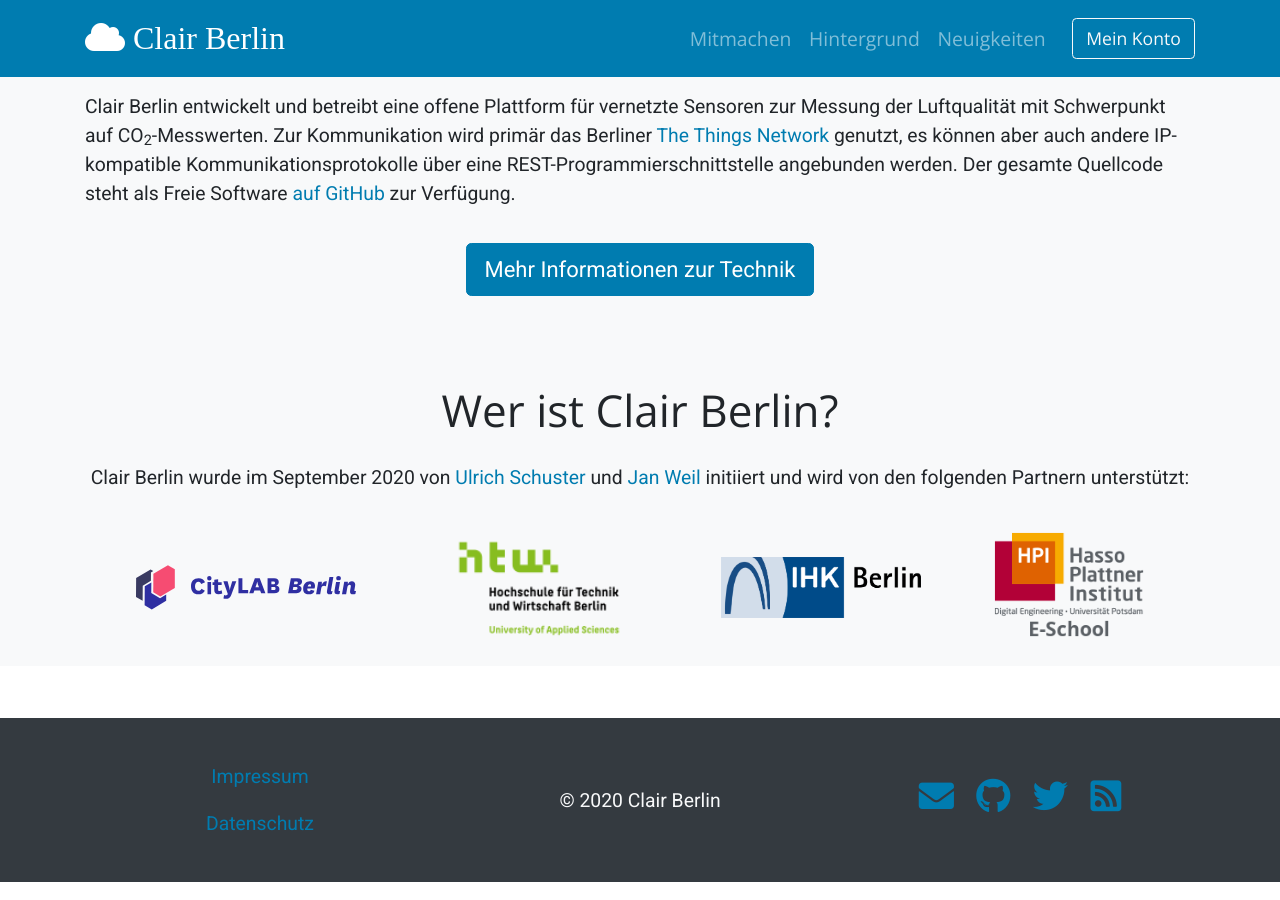
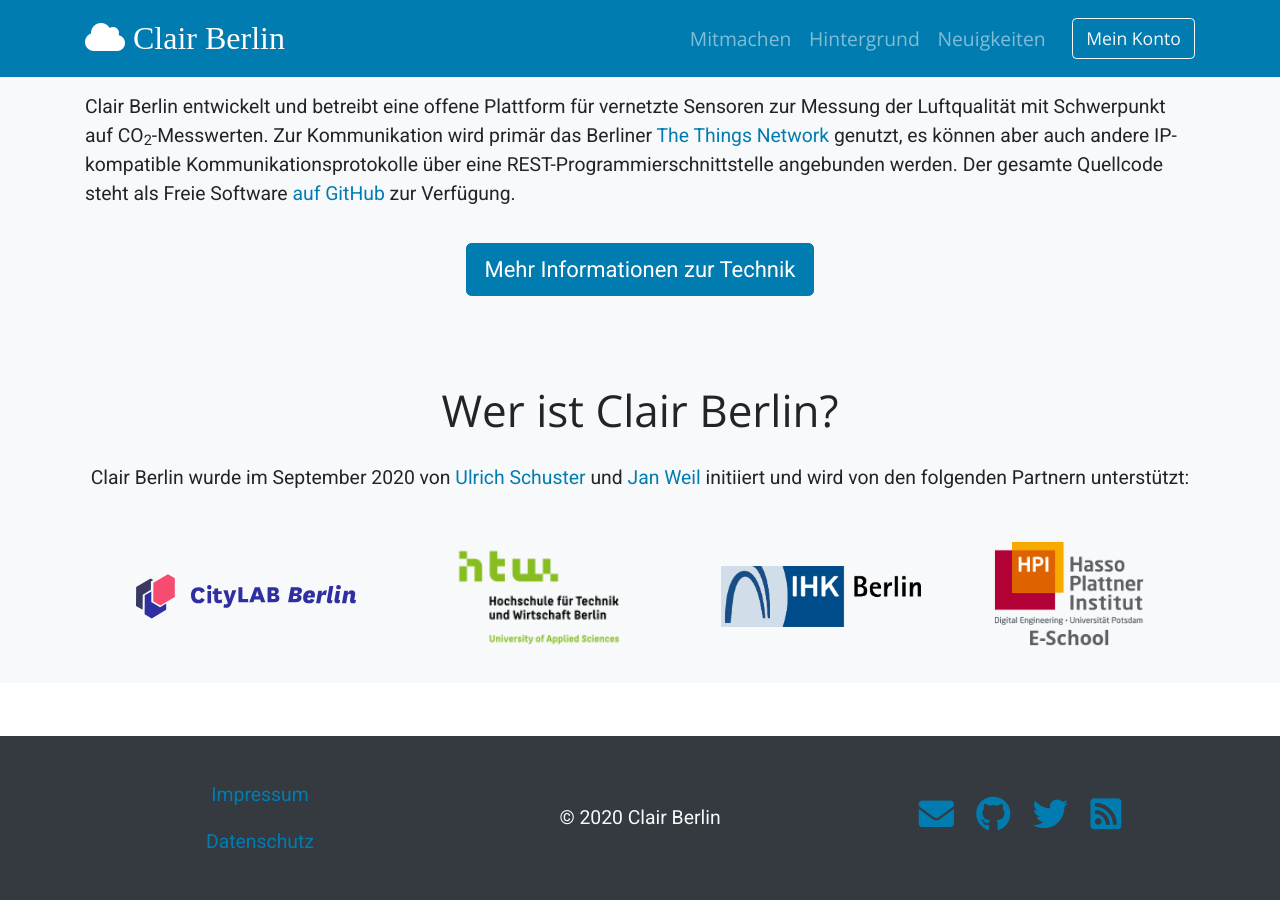
Before and after one commit to ClairBerlin/clair-website, a Jekyll site: the page built from index.md, in a window 1280 px wide and 900 px high, scrolled down 1315 px. Built offline with Jekyll 4.4.1, drawn with Linux system fonts in a browser that asks for light colours; some web fonts are replaced.

Commit message:
Add my-2 to partner links

```diff
--- a/_layouts/home.html
+++ b/_layouts/home.html
@@ -52,7 +52,7 @@ layout: default
     </p>
     <div class="container d-flex flex-row flex-wrap align-items-center justify-content-around">
     {% for partner in site.data.partners %}
-      <a href="{{ partner.url }}">
+      <a class="my-2" href="{{ partner.url }}">
         <img src="{{ site.baseurl }}/img/{{ partner.image }}" alt="{{ partner.name }}" width="{{ partner.width }}"/>
       </a>
     {% endfor %}
```
